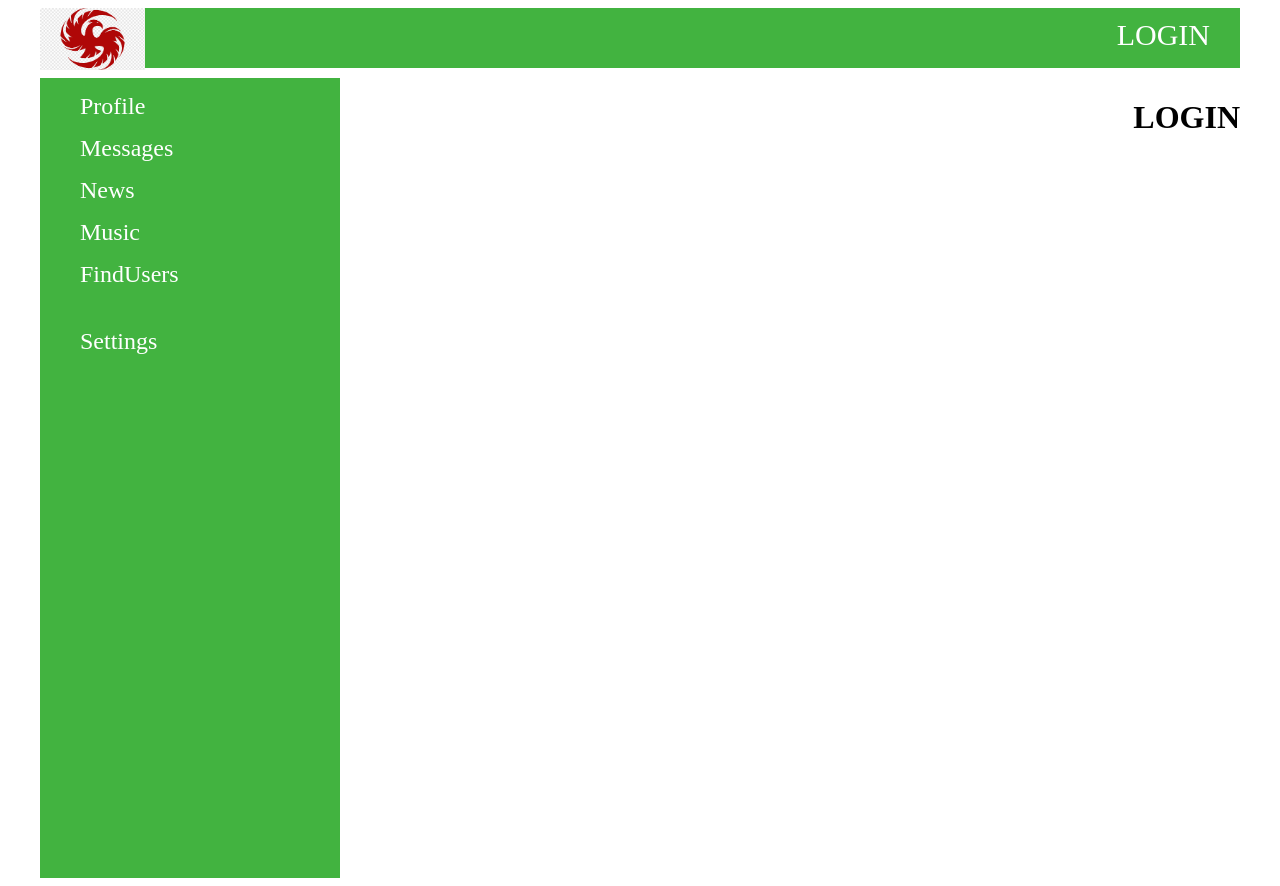
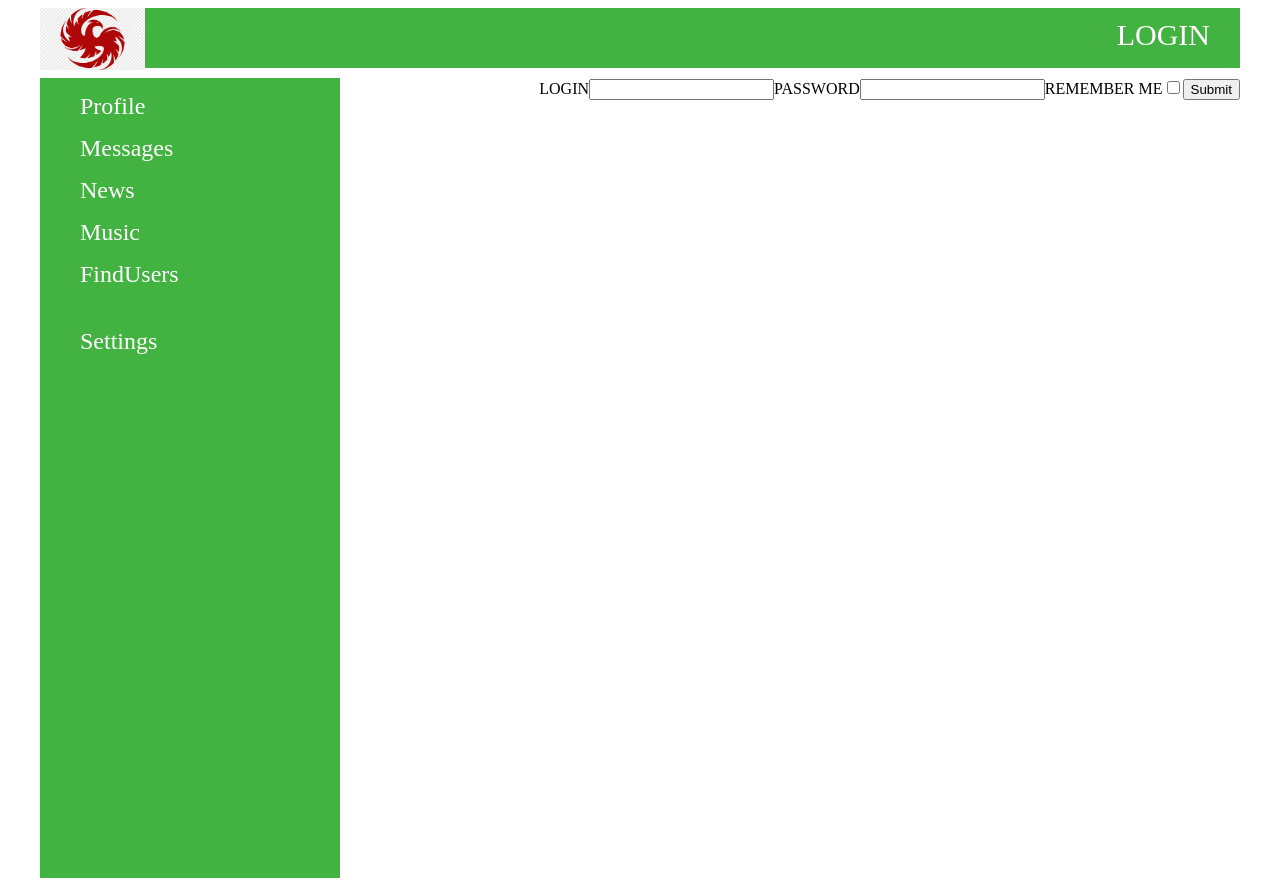
Before and after one commit to Karpenko-Mykola/REACT, a React (Create React App) app: page /auth in a window 1280 px wide. Built offline with nearby package versions, Linux system fonts and the light colour scheme; no server answers.

Commit message:
Formik + logIn / LogOut server

```diff
--- a/package.json
+++ b/package.json
@@ -15,7 +15,8 @@
     "react-scripts": "5.0.0",
     "redux": "^4.1.2",
     "redux-thunk": "^2.4.1",
-    "web-vitals": "^2.1.4"
+    "web-vitals": "^2.1.4",
+    "yup": "^0.32.11"
   },
   "scripts": {
     "start": "react-scripts start",
--- a/src/api/api.js
+++ b/src/api/api.js
@@ -29,10 +29,19 @@ export const profileAPI = {
     getProfile(id) {
         return instance.get(`profile/${id}`).then(response => response.data)
     },
-    getStatus(id){
-        return instance.get('profile/status/'+id)
+    getStatus(id) {
+        return instance.get('profile/status/' + id)
     },
-    updateStatus(status){
+    updateStatus(status) {
         return instance.put('profile/status', {status: status})
     },
 }
+
+export const loginAPI = {
+    login(email, password, rememberMe){
+        return instance.post('/auth/login' , {email, password, rememberMe})
+    },
+    logout(){
+        return instance.delete('/auth/login')
+    }
+}
--- a/src/components/App/App.jsx
+++ b/src/components/App/App.jsx
@@ -5,8 +5,8 @@ import {BrowserRouter, Routes, Route} from 'react-router-dom';
 import DialogsContainer from "../DialogsContainer/DialogsContainer";
 import UsersContainer from "../UsersContainer/UsersContainer";
 import HeaderContainer from "../Header/HeaderContainer.jsx";
-import Auth from "../Auth/Auth";
 import ProfileContainer from "../ProfileContainer/ProfileContainer";
+import {AuthContainer} from "../Auth/AuthContainer/AuthContainer";
 
 
 const App = () => {
@@ -21,13 +21,11 @@ const App = () => {
 					<Route path ='/profile/*' element = {<ProfileContainer />}/>
     				<Route path ='/dialogs/*' element = {<DialogsContainer />} />
 					<Route path ='/users/*' element = {<UsersContainer />} />
-					<Route path ='/auth' element = {<Auth/>}/>
+					<Route path ='/auth' element = {<AuthContainer />}/>
     			</Routes>
    			</div>
     	</div>
   	</BrowserRouter>
-
-
     );
 }
 
--- a/src/components/Auth/Auth.jsx
+++ b/src/components/Auth/Auth.jsx
@@ -1,11 +1,59 @@
-import React from "react";
+import React from 'react';
+import {Formik} from 'formik';
+import * as Yup from 'yup';
+import {Navigate} from "react-router-dom";
 
 const Auth = (props) => {
-    return(
-        <div>
-            <h1>LOGIN</h1>
-        </div>
-    )
-}
+    if(props.isAuth) return <Navigate to={"/profile"}/>
+    return (
+        <Formik
+            initialValues={{email: '', password: '', rememberMe: false}}
+            validationSchema={Yup.object({
+                email: Yup.string()
+                    .max(25, 'Must be 25 characters or less')
+                    .required('Required'),
+                password: Yup.string().required("Please provide a valid password")
+            })}
+            onSubmit={(values, {setSubmitting}) => {
+                console.log(values);
+                props.loginTHUNK(values)
+                setSubmitting(false);
+            }}
+        >
+            {formik => (
+                <form onSubmit={formik.handleSubmit}>
+                    <label htmlFor="email">LOGIN</label>
+                    <input
+                        id="email"
+                        type="text"
+                        {...formik.getFieldProps('email')}
+                    />
+                    {formik.touched.email && formik.errors.email ? (
+                        <div>{formik.errors.email}</div>
+                    ) : null}
+
+                    <label htmlFor="password">PASSWORD</label>
+                    <input
+                        id="password"
+                        type="password"
+                        {...formik.getFieldProps('password')}
+                    />
+                    {formik.touched.password && formik.errors.password ? (
+                        <div>{formik.errors.password}</div>
+                    ) : null}
+
+                    <label htmlFor="rememberMe">REMEMBER ME</label>
+                    <input
+                        type="checkbox"
+                        id="rememberMe"
+                        {...formik.getFieldProps('rememberMe')}
+                    />
+
+                    <button type="submit">Submit</button>
+                </form>
+            )}
+        </Formik>
+    );
+};
 
 export default Auth
--- /dev/null
+++ b/src/components/Auth/AuthContainer/AuthContainer.jsx
@@ -0,0 +1,10 @@
+import React from "react"
+import {connect} from "react-redux";
+import Auth from "../Auth";
+import {loginTHUNK} from "../../../redux/reducers/auth-reducer";
+
+const mapStateToProps = (state) => {
+   return {isAuth: state.auth.isAuth}
+}
+
+export const  AuthContainer =  connect(mapStateToProps, {loginTHUNK} )(Auth)
--- a/src/components/Header/Header.module.css
+++ b/src/components/Header/Header.module.css
@@ -5,6 +5,15 @@
 	margin-bottom: 10px;
 	display: flex;
 	justify-content: space-between;
+}
+
+.log{
+	display: flex;
+}
+
+.log button{
+	margin-left: 40px;
+	cursor: pointer;
 }
 
 .header_img{
--- a/src/components/Header/HeaderContainer.jsx
+++ b/src/components/Header/HeaderContainer.jsx
@@ -1,7 +1,7 @@
 import React from "react"
 import Header from "./Header";
 import {connect} from "react-redux";
-import {isAuthTHUNK,} from "../../redux/reducers/auth-reducer";
+import {isAuthTHUNK, logoutTHUNK,} from "../../redux/reducers/auth-reducer";
 
 
 class HeaderAPI extends React.Component {
@@ -20,5 +20,5 @@ const mapStateToProps = (state) => {
         data: state.auth
     }
 }
-const HeaderContainer = connect(mapStateToProps, {isAuthTHUNK})(HeaderAPI)
+const HeaderContainer = connect(mapStateToProps, {isAuthTHUNK, logoutTHUNK} )(HeaderAPI)
 export default HeaderContainer
--- a/src/components/ProfileContainer/ProfileContainer.jsx
+++ b/src/components/ProfileContainer/ProfileContainer.jsx
@@ -38,10 +38,6 @@ class ProfileContainer extends React.Component {
         this.props.getStatusTHUNK(userId);
         this.props.getProfileTHUNK(userId);
     }
-    state = {
-        userId: this.props.router.params.userId,
-        isAuth: this.props.isAuth
-    }
 
     render() {
         return(
--- a/src/redux/reducers/auth-reducer.js
+++ b/src/redux/reducers/auth-reducer.js
@@ -1,4 +1,4 @@
-import {userAPI} from "../../api/api";
+import {loginAPI, userAPI} from "../../api/api";
 
 const SET_USERS_DATA = "SET_USERS_DATA";
 
@@ -15,18 +15,37 @@ export const authReducer = (state = initialState, action) => {
             return {
                 ...state,
                 ...action.data,
-                isAuth: true,
+                isAuth: action.isAuth
             }
         default:
             return state
     }
 }
 
-export const setUserData = (data) => ({type: SET_USERS_DATA, data})
+export const setUserData = (data, isAuth) => ({type: SET_USERS_DATA, data, isAuth})
 
-export const isAuthTHUNK = () => (dispatch) =>{
+export const isAuthTHUNK = () => (dispatch) => {
     userAPI.setAuthData().then(response => {
-        if(response.resultCode === 0)
-            dispatch(setUserData(response.data));
+        if (response.resultCode === 0)
+            dispatch(setUserData(response.data, true));
     })
 }
+
+export const loginTHUNK = (data) => (dispatch) => {
+    let email = data.email, password = data.password, rememberMe = data.rememberMe
+    loginAPI.login(email, password, rememberMe).then(response => {
+        if (response.data.resultCode === 0)
+            dispatch(isAuthTHUNK())
+    })
+}
+
+export const logoutTHUNK = () => (dispatch) => {
+    loginAPI.logout().then(response => {
+        if (response.data.resultCode === 0)
+        dispatch(setUserData({
+            id: null,
+            email: null,
+            login: null,
+        }, false))
+    })
+}
```
Also changed, not shown: src/components/Header/Header.jsx (+4 -1 lines), 1 other file (tests, documents, lock files or other folders).
